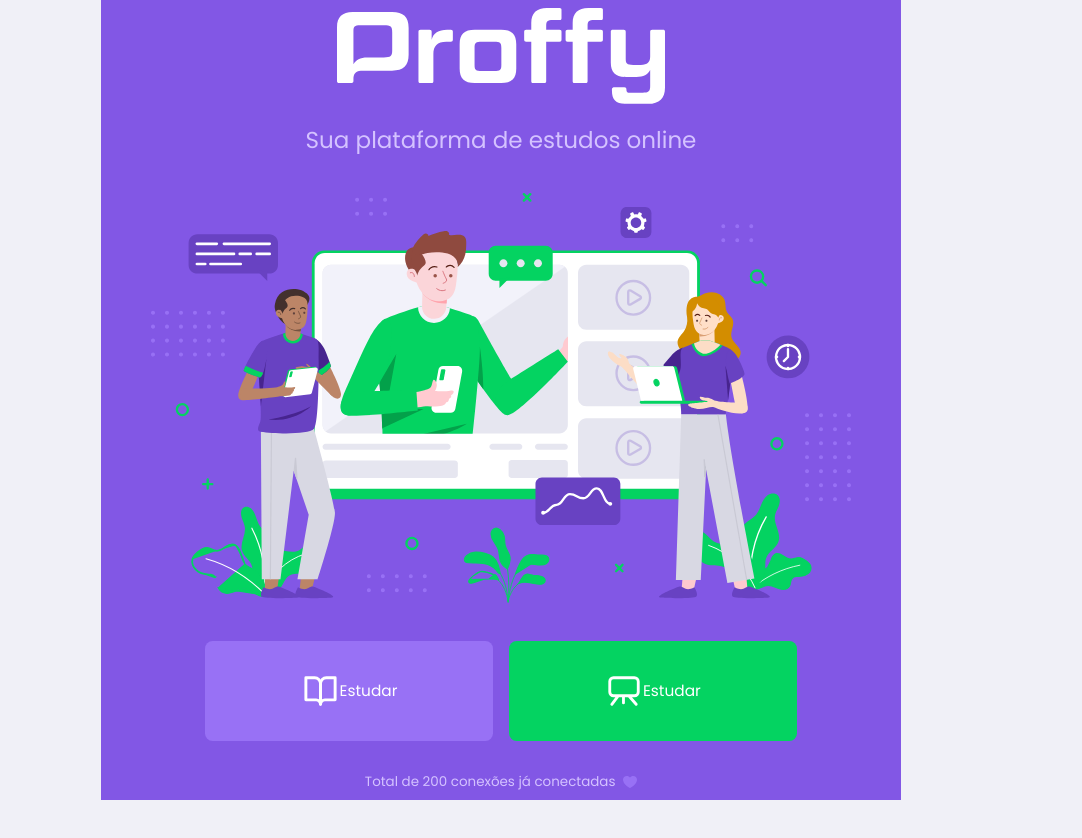
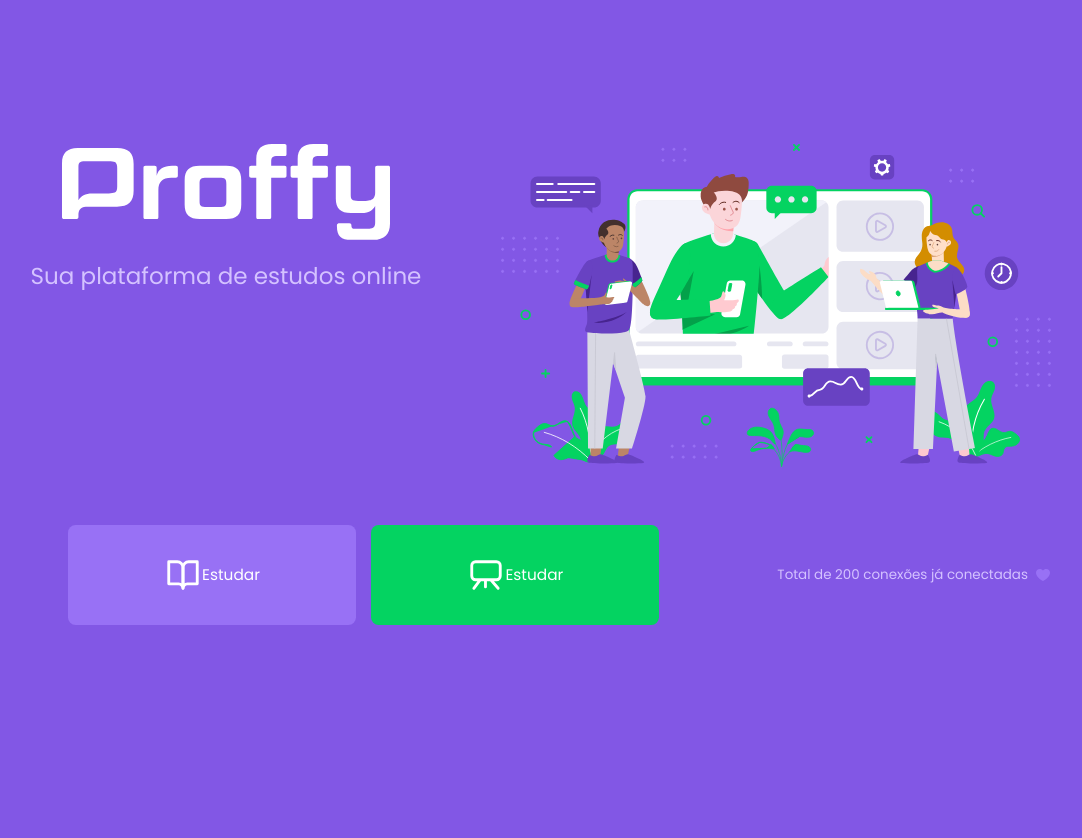
Before and after one commit to Eurico77/nlw-2, a React (Create React App) app: page / in a window 1280 px wide. Shown: the top 838 px of the page, without its empty margins (139-1221 px from the left). Before the commit the page ends 800 px from the top, so only its background shows below. Built offline with nearby package versions, Linux system fonts and the light colour scheme.

Commit message:
arquitetando a responsividade

```diff
--- a/src/pages/Landing/index.tsx
+++ b/src/pages/Landing/index.tsx
@@ -6,12 +6,12 @@
 import giveClassesIcon from "../../assets/images/icons/give-classes.svg";
 import purpleHeartIcon from "../../assets/images/icons/purple-heart.svg";
 
-import './styles.css'
+import "./styles.css";
 
 function Landing() {
   return (
-    <div id="page-lading">
-      <div id="page-lading-content" className="container">
+    <div id="page-landing">
+      <div id="page-landing-content" className="container">
         <div className="logo-container">
           <img src={logoImg} alt="proffy" />
           <h2>Sua plataforma de estudos online</h2>
@@ -36,7 +36,7 @@
         </div>
 
         <span className="total-connections">
-          Total de 200 conexões já conectadas{" "}
+          Total de 200 conexões já conectadas
           <img src={purpleHeartIcon} alt="Coração roxo" />
         </span>
       </div>
--- a/src/pages/Landing/styles.css
+++ b/src/pages/Landing/styles.css
@@ -1,6 +1,6 @@
-#page-lading {
-  width: 100vh;
-  height: 100vh;
+#page-landing {
+  width: 100vw;
+  height: 100vw;
 
   display: flex;
   justify-content: center;
@@ -87,6 +87,30 @@
   margin-left: 0.8rem;
 }
 
-@media (min-widith: 1100px ){
+@media (min-width: 1100px ){
+  #page-landing-content{
+    max-width: 1100px;
+
+    display: grid;
+    grid-template-rows: 350px 1fr;
+    grid-template-columns: 2fr 1fr 1fr;
+    grid-template-areas:
+    "logo  hero hero"
+    "buttons buttons total"
+    ;
+  }
+
+  .logo-container {
+    grid-area: logo;
+
+  }
+
+  .hero-image {
+    grid-area: hero;
+  }
+
+  .buttons-container {
+    grid-area: buttons;
+  }
 
 }
```
